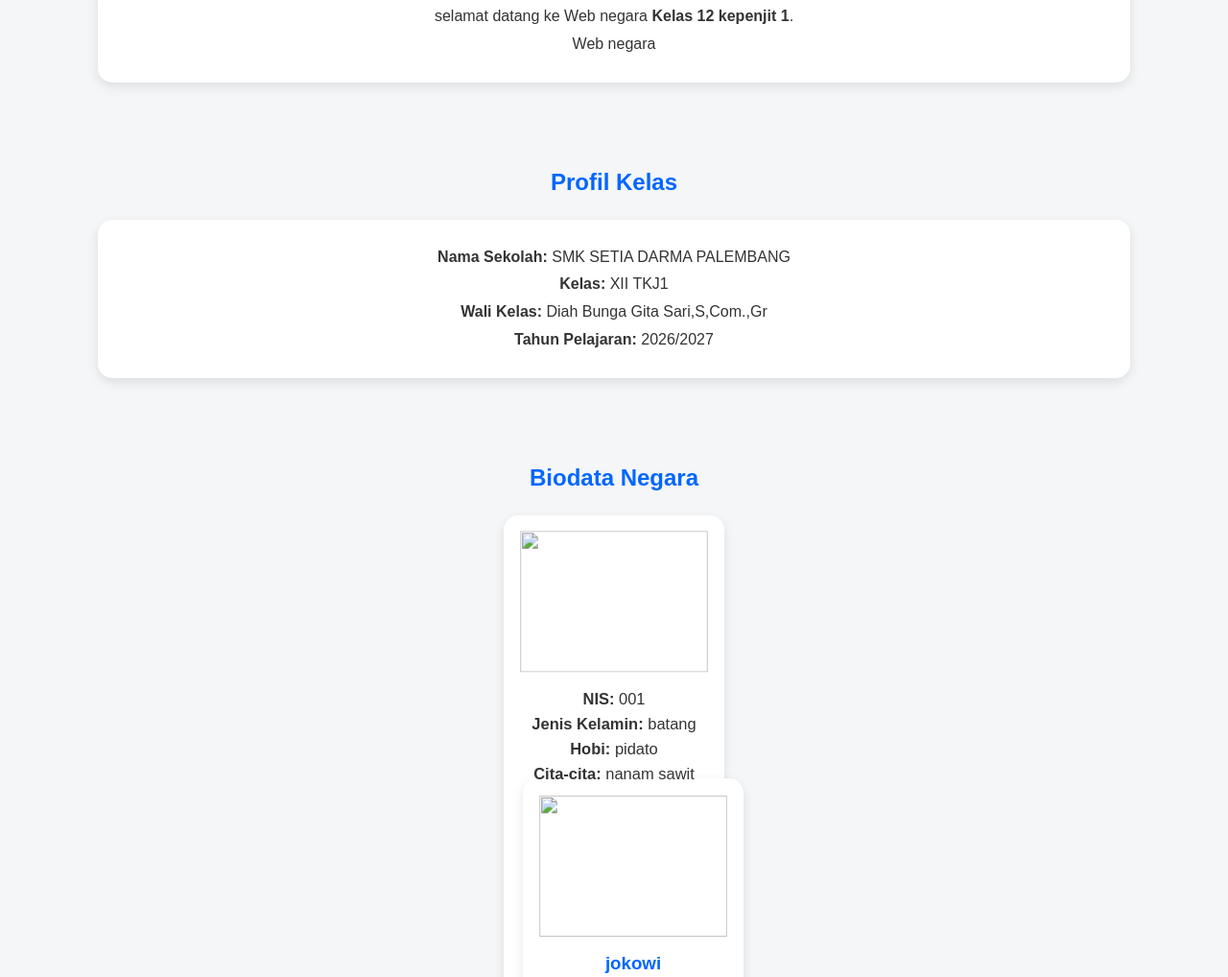
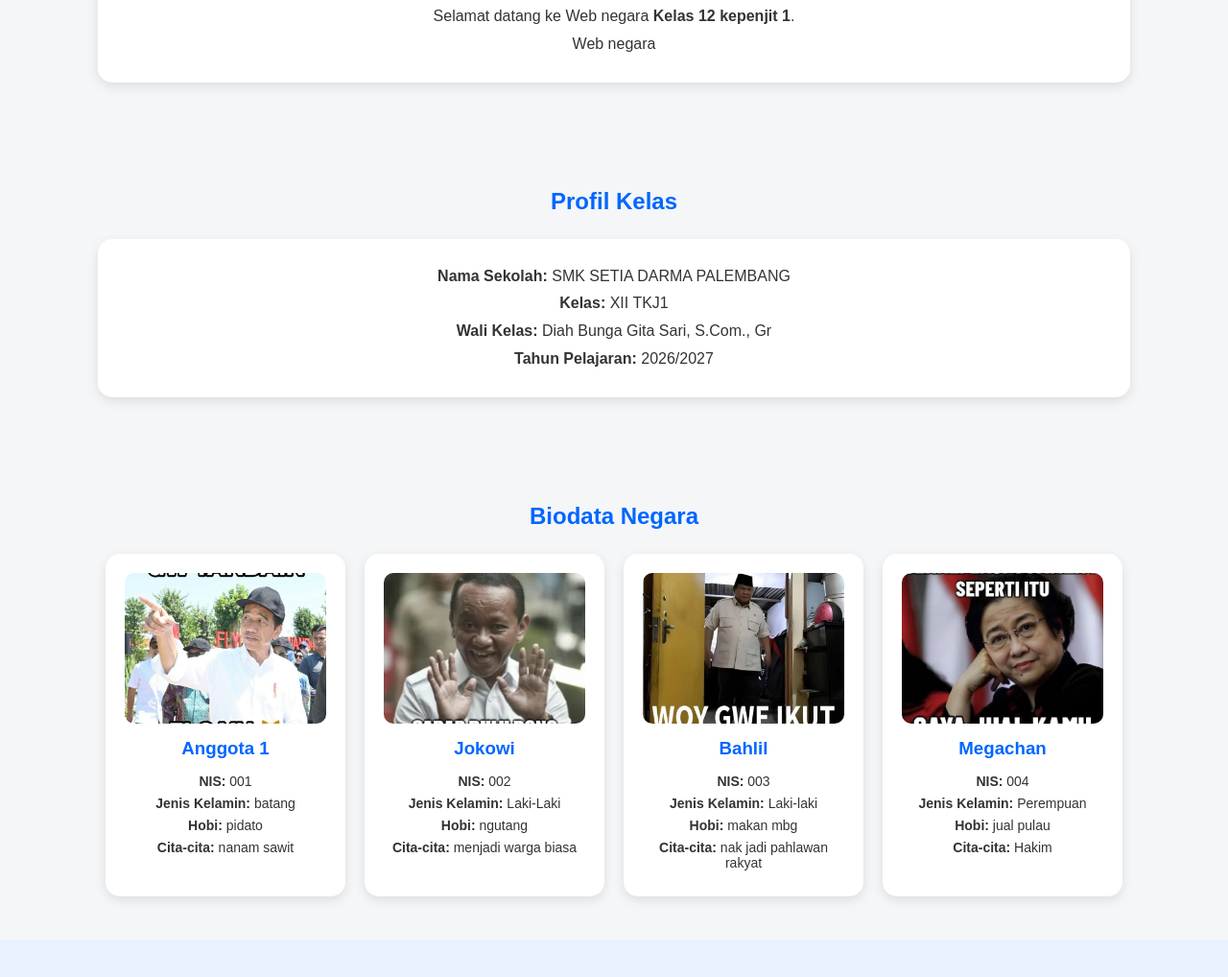
Before and after one commit to alimfaizmuzzaki265-pixel/Alim-Faiz-Muzzaki, a plain HTML site: page index.html in a window 1280 px wide. Shown: the part 343-1361 px from the top of the page at 96% size. Drawn offline with Linux system fonts and the light colour scheme.

Commit message:
Update index.html

```diff
--- a/index.html
+++ b/index.html
@@ -3,7 +3,7 @@
 <head>
     <meta charset="UTF-8">
     <meta name="viewport" content="width=device-width, initial-scale=1.0">
-    <title>Biodata Kelas XII TKJ 1 </title>
+    <title>Biodata Kelas XII TKJ 1</title>
 
     <style>
         * {
@@ -68,6 +68,7 @@
             text-align: center;
             box-shadow: 0 4px 12px rgba(0,0,0,0.1);
             line-height: 1.8;
+            margin-bottom: 20px;
         }
 
         .anggota {
@@ -79,29 +80,31 @@
 
         .card {
             background: white;
-            width: 230px;
+            width: 250px;
             padding: 20px;
             text-align: center;
             border-radius: 15px;
             box-shadow: 0 4px 12px rgba(0,0,0,0.1);
         }
 
+        /* Perbaikan CSS Foto */
         .foto {
             width: 100%;
-    aspect-ratio:4/3;
-    text-align: center;
-    cursor:pointer;
-    object-fit: cover;
-    display: block;
-    border-radius:0;
-    transform:scale(1.03);
+            aspect-ratio: 4/3;
+            overflow: hidden;
+            border-radius: 10px;
+            margin-bottom: 15px;
         }
 
         .foto img {
-    width:100%;
+            width: 100%;
             height: 100%;
             object-fit: cover;
+            transition: transform 0.3s ease;
+        }
 
+        .foto img:hover {
+            transform: scale(1.05);
         }
 
         .card h3 {
@@ -111,6 +114,7 @@
 
         .card p {
             margin: 7px 0;
+            font-size: 14px;
         }
 
         .info {
@@ -167,101 +171,88 @@
         <h2>Biodata Negara!!</h2>
 
         <div class="profil">
-            <p>
-                selamat datang ke Web negara
-                <b>Kelas 12 kepenjit 1</b>.
-            </p>
-
-            <p>
-                Web negara           </p>
+            <p>Selamat datang ke Web negara <b>Kelas 12 kepenjit 1</b>.</p>
+            <p>Web negara</p>
         </div>
     </section>
 
     <!-- PROFIL -->
     <section id="profil">
-
         <h2>Profil Kelas</h2>
-
         <div class="profil">
-
             <p><b>Nama Sekolah:</b> SMK SETIA DARMA PALEMBANG</p>
             <p><b>Kelas:</b> XII TKJ1</p>
-            <p><b>Wali Kelas:</b> Diah Bunga Gita Sari,S,Com.,Gr</p>
-            <p><b>Tahun Pelajaran:</b> 2026/2027
-
+            <p><b>Wali Kelas:</b> Diah Bunga Gita Sari, S.Com., Gr</p>
+            <p><b>Tahun Pelajaran:</b> 2026/2027</p>
         </div>
-
     </section>
 
     <!-- ANGGOTA -->
     <section id="anggota">
-
         <h2>Biodata Negara</h2>
-
         <div class="anggota">
 
+            <!-- Card 1 -->
             <div class="card">
                 <div class="foto">
-    <img src= "f36eed0f6bc17bb82f55dcfb7a3ff1dc">
-                <h3></h3>
+                    <img src="f36eed0f6bc17bb82f55dcfb7a3ff1dc.jpg" alt="Foto Anggota 1">
+                </div>
+                <h3>Anggota 1</h3>
                 <p><b>NIS:</b> 001</p>
                 <p><b>Jenis Kelamin:</b> batang</p>
                 <p><b>Hobi:</b> pidato</p>
                 <p><b>Cita-cita:</b> nanam sawit</p>
             </div>
 
+            <!-- Card 2 -->
             <div class="card">
                 <div class="foto">
-                    <img src="e1bf2134be0edb049504c7bd11ceb459"Foto jokowi">
+                    <img src="e1bf2134be0edb049504c7bd11ceb459.jpg" alt="Foto Jokowi">
                 </div>
-                <h3>jokowi</h3>
+                <h3>Jokowi</h3>
                 <p><b>NIS:</b> 002</p>
-                <p><b>Jenis Kelamin:</b>Laki-Laki</p>
+                <p><b>Jenis Kelamin:</b> Laki-Laki</p>
                 <p><b>Hobi:</b> ngutang</p>
                 <p><b>Cita-cita:</b> menjadi warga biasa</p>
             </div>
 
+            <!-- Card 3 -->
             <div class="card">
                 <div class="foto">
-                    <img src="de40dfa9d486f3a3907901d6267aaade"Foto bahlil">
+                    <img src="de40dfa9d486f3a3907901d6267aaade.jpg" alt="Foto Bahlil">
                 </div>
-                <h3>bahlil</h3>
+                <h3>Bahlil</h3>
                 <p><b>NIS:</b> 003</p>
-                <p><b>Jenis Kelamin:</b> laki-laki</p>
+                <p><b>Jenis Kelamin:</b> Laki-laki</p>
                 <p><b>Hobi:</b> makan mbg</p>
-                <p><b>Cita-cita:</b> nak jadi pahlawan rakyat
+                <p><b>Cita-cita:</b> nak jadi pahlawan rakyat</p>
             </div>
 
+            <!-- Card 4 -->
             <div class="card">
                 <div class="foto">
-                    <img src="da99ae4a9697a63928d34160d9e1c4b4"Foto Megawati">
+                    <img src="da99ae4a9697a63928d34160d9e1c4b4.jpg" alt="Foto Megawati">
                 </div>
-        megachan <h3/h3>
+                <h3>Megachan</h3>
                 <p><b>NIS:</b> 004</p>
                 <p><b>Jenis Kelamin:</b> Perempuan</p>
                 <p><b>Hobi:</b> jual pulau</p>
-                <p><b>Cita-cita:</adm> Hakim</p>
+                <p><b>Cita-cita:</b> Hakim</p>
+            </div>
+
+        </div>
+    </section>
 
     <!-- INFORMASI -->
     <section class="info" id="informasi">
-
         <h2>Informasi Kelas</h2>
-
         <div class="info-box">
-
-            <p>👨‍🏫 <b>Wali Kelas:</b>Diah Bunga Gita Sari,S.Com.,Gr</p>
-
+            <p>👨‍🏫 <b>Wali Kelas:</b> Diah Bunga Gita Sari, S.Com., Gr</p>
             <p>👥 <b>Jumlah Peserta Didik:</b> 27 orang</p>
-
-            <p>🏫 <b>Ruang Kelas:</b> XII TKJ 1
-            </p>
-
+            <p>🏫 <b>Ruang Kelas:</b> XII TKJ 1</p>
             <p>📅 <b>Tahun Pelajaran:</b> 2026/2027</p>
-
-            <p>🏆 <b>Motto:</b> Oke gas!! </p>
-
+            <p>🏆 <b>Motto:</b> Oke gas!!</p>
         </div>
-
     </section>
 
     <!-- FOOTER -->
```
Lines whose indentation alone changed are shown as unchanged.
